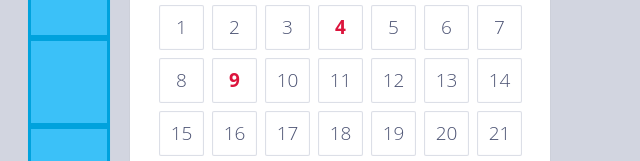
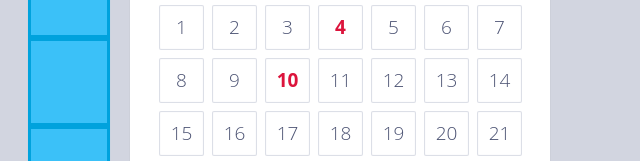
Before and after one commit to Whitecircle0983/2_3-test-websites, a plain HTML site: page index.html in a window 1280 px wide. Shown: the part 166-327 px from the top of the page, 0-640 px from the left. Drawn offline with Linux system fonts and the light colour scheme.

Commit message:
Add files via upload
역사 수행 10월 9일 -> 10월 10일

```diff
--- a/index.html
+++ b/index.html
@@ -40,8 +40,8 @@
         <span>6</span>
         <span>7</span>
         <span>8</span>
-        <span><a href="10월 9일 역사.jpg"><strong>9</strong></a></span>
-        <span>10</span>
+        <span>9</span>
+        <span><a href="10월 9일 역사.jpg"><strong>10</strong></a></span>
         <span>11</span>
         <span>12</span>
         <span>13</span>
```
